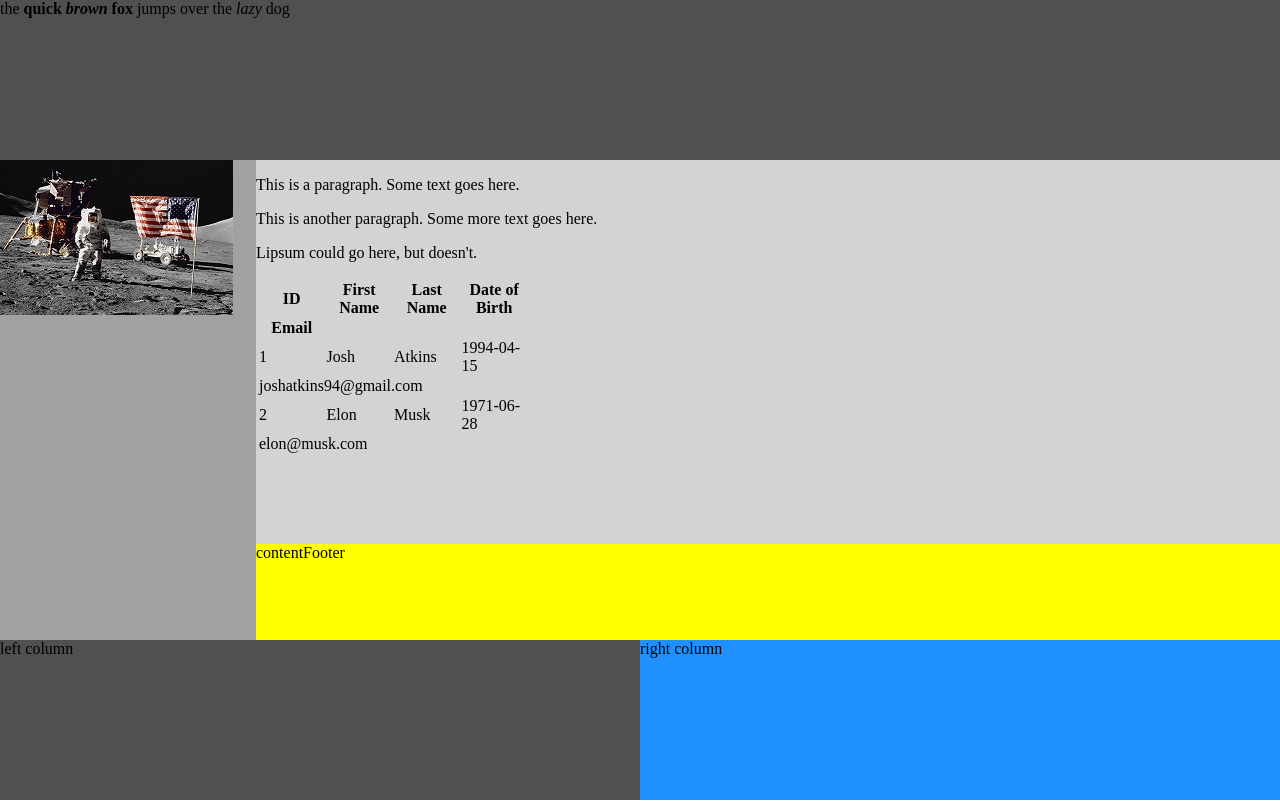
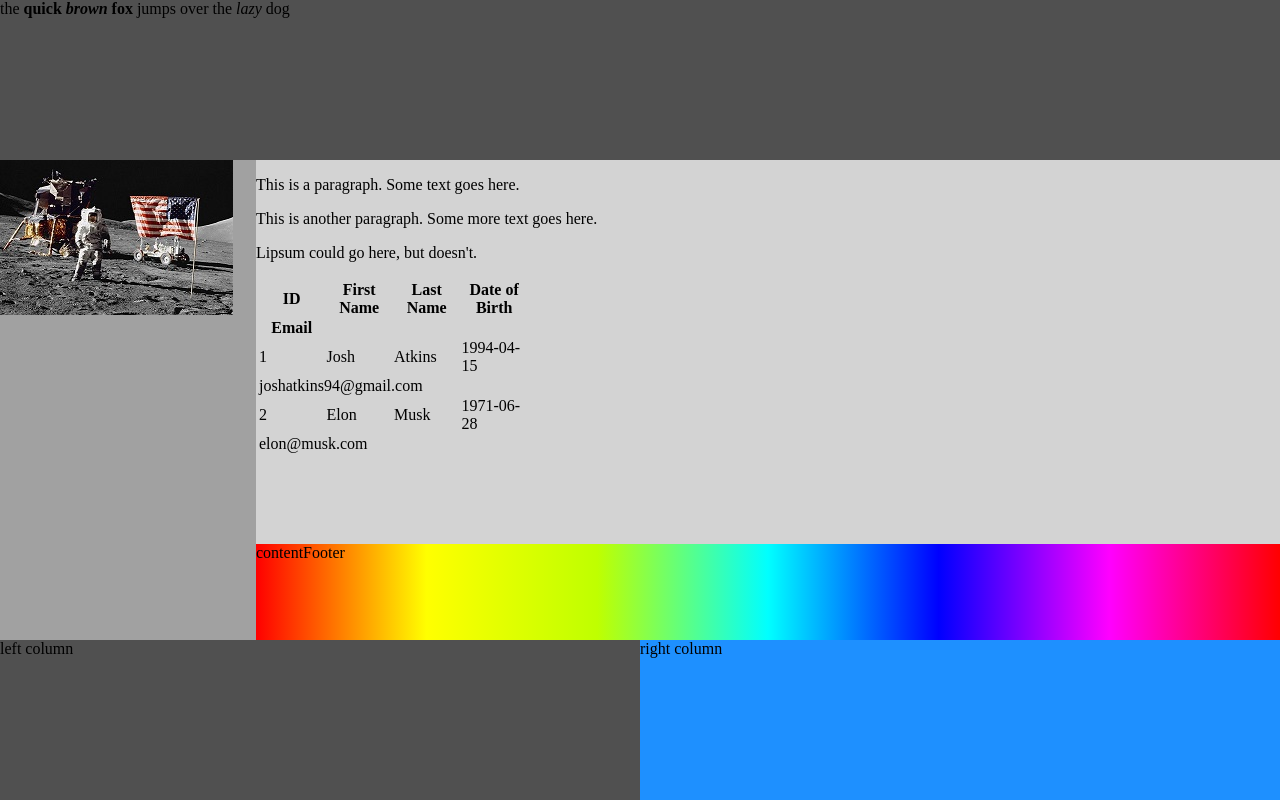
Before and after one commit to snikta/Browser, a plain HTML site: page layout.html in a window 1280 px wide. Drawn offline with Linux system fonts and the light colour scheme.

Commit message:
gradients working

```diff
--- a/layout.css
+++ b/layout.css
@@ -48,7 +48,7 @@ a { color: blue; }
 	left: 0;
 	width: 100%;
 	height: 20%;
-	background: rgb(255,255,0);
+	background: linear-gradient(to right, rgb(255,0,0), rgb(255,255,0), rgb(191,255,0), rgb(0,255,255), rgb(0,0,255), rgb(255,0,255), rgb(255,0,0));
 }
 
 #footer {
```
Also changed, not shown: 1 other file.
